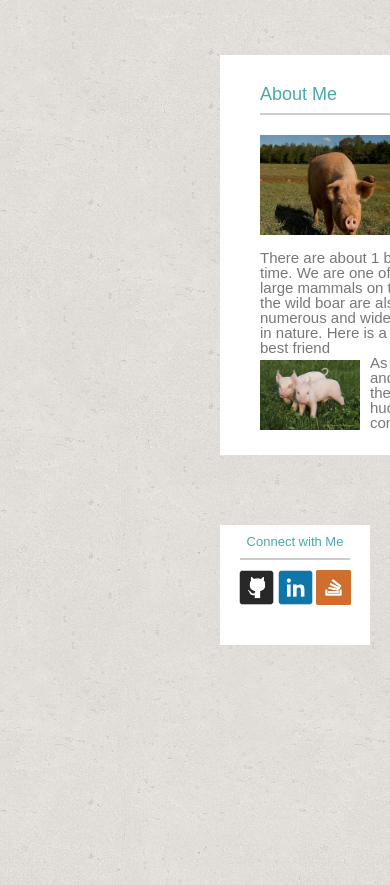
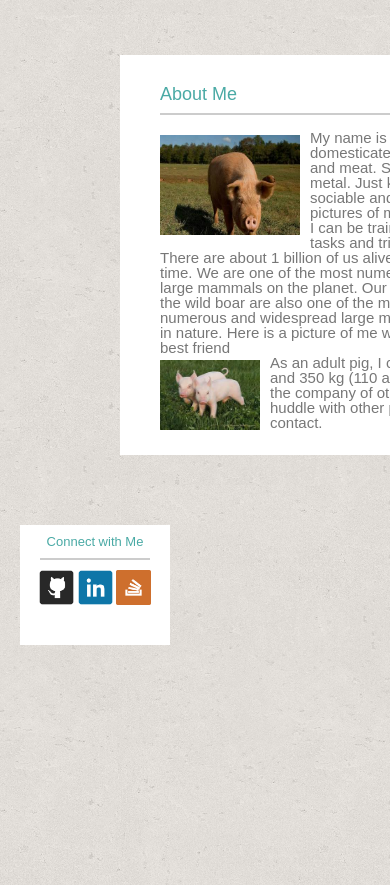
Before and after one commit to sgaddy/Porfolio2, a PHP site: page /index.php in a window 390 px wide; the page is wider, and only the part inside the window is pictured. Shown: the part 135-1020 px from the top of that part. Run offline with PHP 8.4, Linux system fonts and the light colour scheme.

Commit message:
third commit

```diff
--- a/assets/css/style.css
+++ b/assets/css/style.css
@@ -254,7 +254,6 @@ textarea{
 	.main-section,
 	#sidebar {
 		max-width: 100%;
-		margin-left: 100px;
 	}
 	section {
 		overflow: auto;
@@ -273,6 +272,7 @@ textarea{
 	section .container {
 		padding-top: 0;
 
+
 	}
 
 	nav {
```
